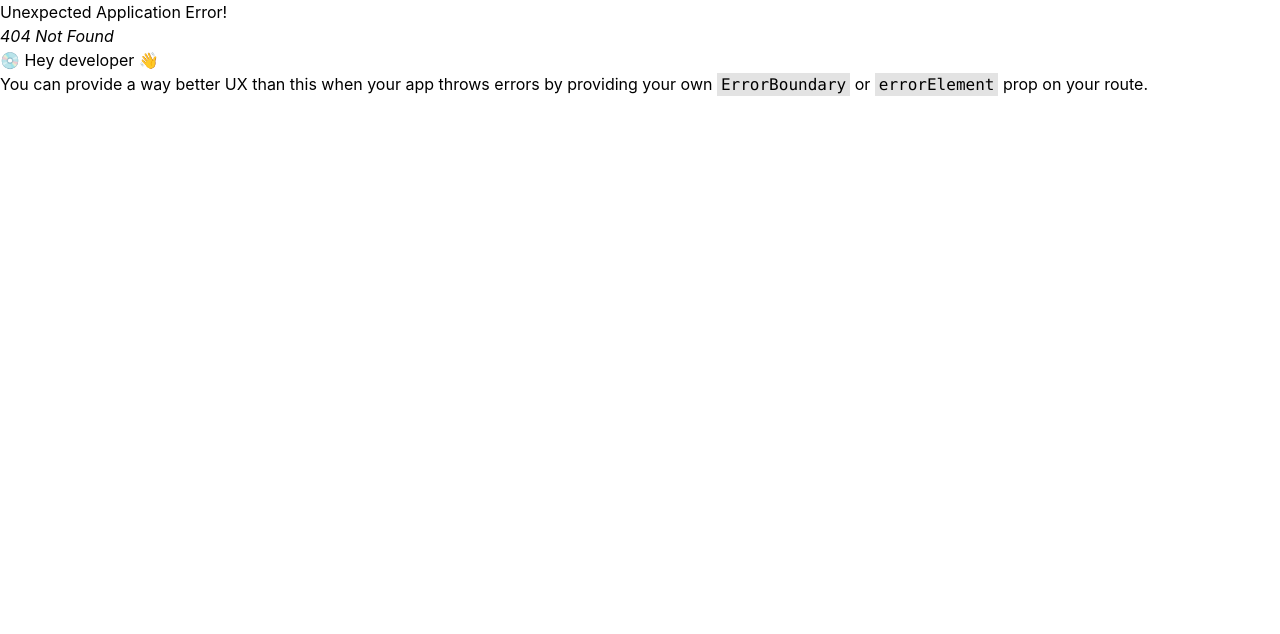
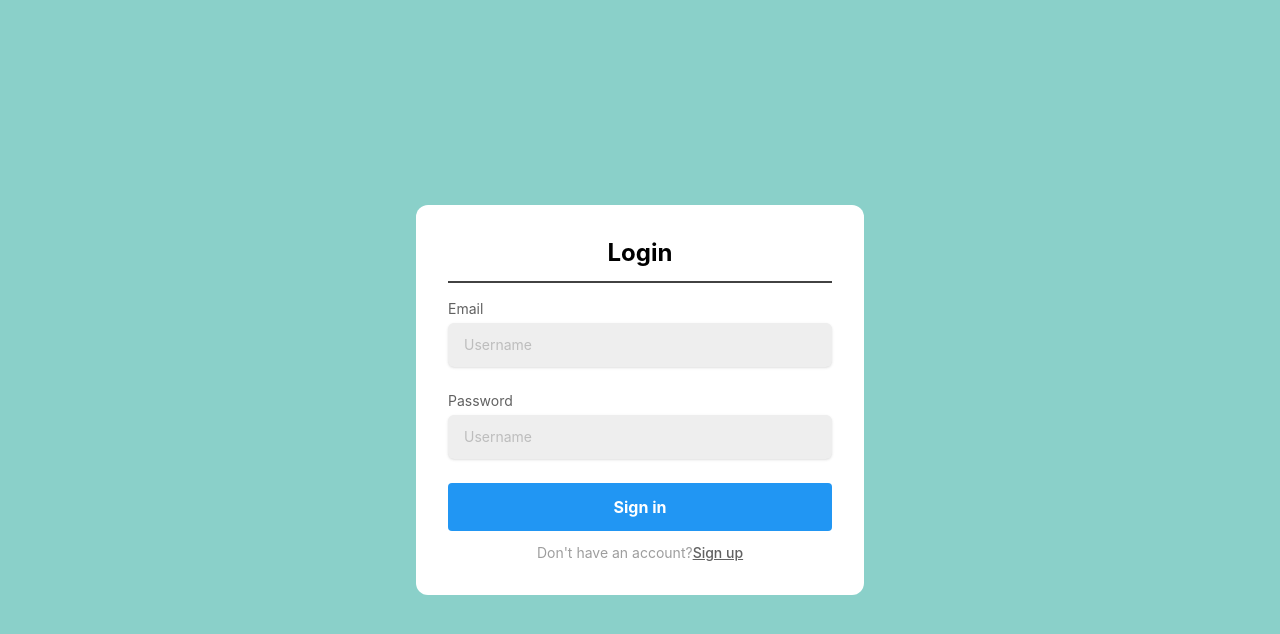
Before and after one commit to mdasif526976/Status.Com, a React (Vite) app: page /login in a window 1280 px wide. Before the commit this address had no page. Shown: the top 634 px of the page. Built offline with nearby package versions, Linux system fonts and the light colour scheme; no server answers.

Commit message:
login page create

```diff
--- a/package.json
+++ b/package.json
@@ -19,6 +19,7 @@
     "react": "^18.2.0",
     "react-dom": "^18.2.0",
     "react-router-dom": "^6.11.2",
+    "react-toastify": "^9.1.3",
     "sort-by": "^1.2.0"
   },
   "devDependencies": {
--- /dev/null
+++ b/src/Compunent/Authentication/Login/Login.jsx
@@ -0,0 +1,72 @@
+import React, { useContext } from 'react';
+import { Link, useNavigate } from 'react-router-dom';
+import { ToastContainer, toast } from 'react-toastify';
+import { UserContext } from '../../Authprovider/Authprovider';
+
+const Login = () => {
+    const navigate = useNavigate();
+    const {user,setUser,signInWithEmailPassword,logOut} = useContext(UserContext);
+    const handleSubmit=(event)=>{
+        event.preventDefault();
+        const form = event.target;
+        const email = form.email.value;
+        const password = form.password.value;
+        if (password.length < 8) {
+            toast.error('Password Length must be 8 character')
+            return
+        }
+        signInWithEmailPassword(email,password)
+        .then((result)=>{
+            const user = result.user;
+            setUser(user)
+            navigate('/')
+        })
+
+    }
+    return (
+        <div className='bg-[#8ad0c9] flex justify-center items-center h-screen'>
+            <div className="w-full max-w-md p-8 space-y-3 rounded-xl bg-white">
+	<h1 className="text-2xl font-bold text-center">Login</h1>
+	<form onSubmit={handleSubmit} className="space-y-6 ng-untouched ng-pristine ng-valid">
+		<div className="space-y-1 text-sm ">
+            <p className=' border border-b-1 border-gray-800 mb-4'/>
+			<label htmlFor="username" className="block text-gray-700">Email</label>
+			<input type="email" name="email" id="username"
+            placeholder="Username" className="w-full px-4 py-3 rounded-md
+             border-gray-700 text-gray-900 border-b-1 shadow bg-gray-200
+             focus:border-violet-400" />
+		</div>
+		<div className="space-y-1 text-sm ">
+			<label htmlFor="username" className="block text-gray-700">Password</label>
+			<input type="password" name="password"
+            placeholder="Username" className="w-full px-4 py-3 rounded-md
+             border-gray-700 text-gray-900 border-b-1 shadow bg-gray-200
+             focus:border-violet-400" />
+		</div>
+
+		<button type='submit' className="block w-full p-3 text-center
+        rounded text-white font-bold   bg-blue-500">Sign in</button>
+	</form>
+
+	<p className="text-xs md:text-sm text-center sm:px-6 text-gray-500">Don't have an account?
+		 <Link to='/signup' className="underline text-gray-700">Sign up</Link>
+	</p>
+</div>
+<ToastContainer
+position="top-center"
+autoClose={3000}
+hideProgressBar={false}
+newestOnTop={false}
+closeOnClick
+rtl={false}
+pauseOnFocusLoss
+draggable
+pauseOnHover
+theme="light"
+/>
+
+        </div>
+    );
+};
+
+export default Login;
--- /dev/null
+++ b/src/Compunent/Authentication/SignUp/SignUp.jsx
@@ -0,0 +1,11 @@
+import React from 'react';
+
+const SignUp = () => {
+    return (
+        <div>
+            From sign up
+        </div>
+    );
+};
+
+export default SignUp;
--- a/src/Compunent/Authprovider/Authprovider.jsx
+++ b/src/Compunent/Authprovider/Authprovider.jsx
@@ -1,10 +1,35 @@
-import React, { useContext,createContext } from 'react';
-import {getAuth} from 'firebase/auth'
+import React, { useContext,createContext, useState, useEffect } from 'react';
+import {createUserWithEmailAndPassword, getAuth, onAuthStateChanged, signOut} from 'firebase/auth'
 import app from '../../Firebase/Firebase.Config'
 const auth = getAuth(app)
 export const UserContext = React.createContext();
 const Authprovider = ({children}) => {
-    const authInfo ={a:1};
+    const [user,setUser] = useState('');
+    const [loading,setLoading] = useState(false);
+
+    // sign up
+    const signUpWithEmailPassword=(email,password)=>{
+        return createUserWithEmailAndPassword(auth,email,password)
+    }
+    // sign out
+    const signInWithEmailPassword= (email,password)=>{
+      return signInWithEmailPassword(auth,email,password)
+    }
+
+    //logout
+    const logOut=()=>{
+      return signOut(auth)
+    }
+
+    // store user
+    useEffect(()=>{
+        const unsubscribe = onAuthStateChanged(auth, currentUser =>{
+            setUser(currentUser);
+            setLoading(false);
+        });
+        return ()=> unsubscribe ();
+    },[])
+    const authInfo ={user,setUser,signUpWithEmailPassword,signInWithEmailPassword,logOut};
     return (
 
         <UserContext.Provider value={authInfo}>
--- a/src/Firebase/Firebase.Config.js
+++ b/src/Firebase/Firebase.Config.js
@@ -5,14 +5,15 @@ import { initializeApp } from "firebase/app";
 
 // Your web app's Firebase configuration
 const firebaseConfig = {
-  apiKey: process.env.api_key,
-  authDomain: process.env.auth_domain,
-  projectId: process.env.project_id,
-  storageBucket: process.env.s_buket,
-  messagingSenderId: process.env.m_sender_id,
-  appId: process.env.appId
+  apiKey: import.meta.env.VITE_APIKEY,
+  authDomain: import.meta.env.VITE_AUTH_DOMAIN,
+  projectId: import.meta.env.VITE_PROJECT_ID,
+  storageBucket: import.meta.env.VITE_S_BUKET,
+  messagingSenderId: import.meta.env.VITE_M_SENDER_ID,
+  appId: import.meta.env.VITE_APPID
 };
 
 // Initialize Firebase
  const app = initializeApp(firebaseConfig);
+ console.log(firebaseConfig)
  export default app;
--- a/src/main.jsx
+++ b/src/main.jsx
@@ -4,11 +4,13 @@ import App from './App'
 import './index.css'
 import { ThemeProvider } from '@material-tailwind/react'
 import Authprovider from './Compunent/Authprovider/Authprovider'
+import 'react-toastify/dist/ReactToastify.css'
+
 
 ReactDOM.createRoot(document.getElementById('root')).render(
   <React.StrictMode>
     <ThemeProvider>
-   <Authprovider>
+    <Authprovider>
    <App />
    </Authprovider>
     </ThemeProvider>
```
Also changed, not shown: src/App.jsx (+7 -1 lines), 1 other file (tests, documents, lock files or other folders).
